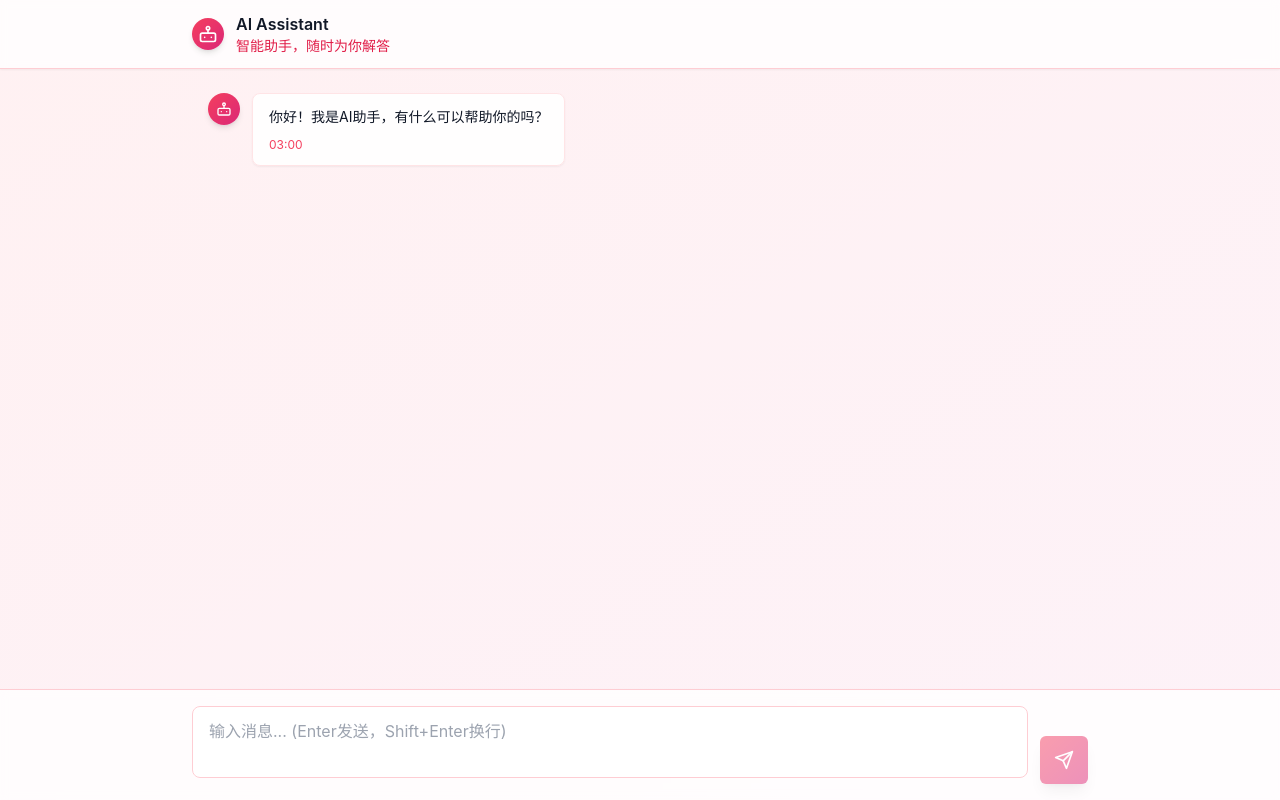
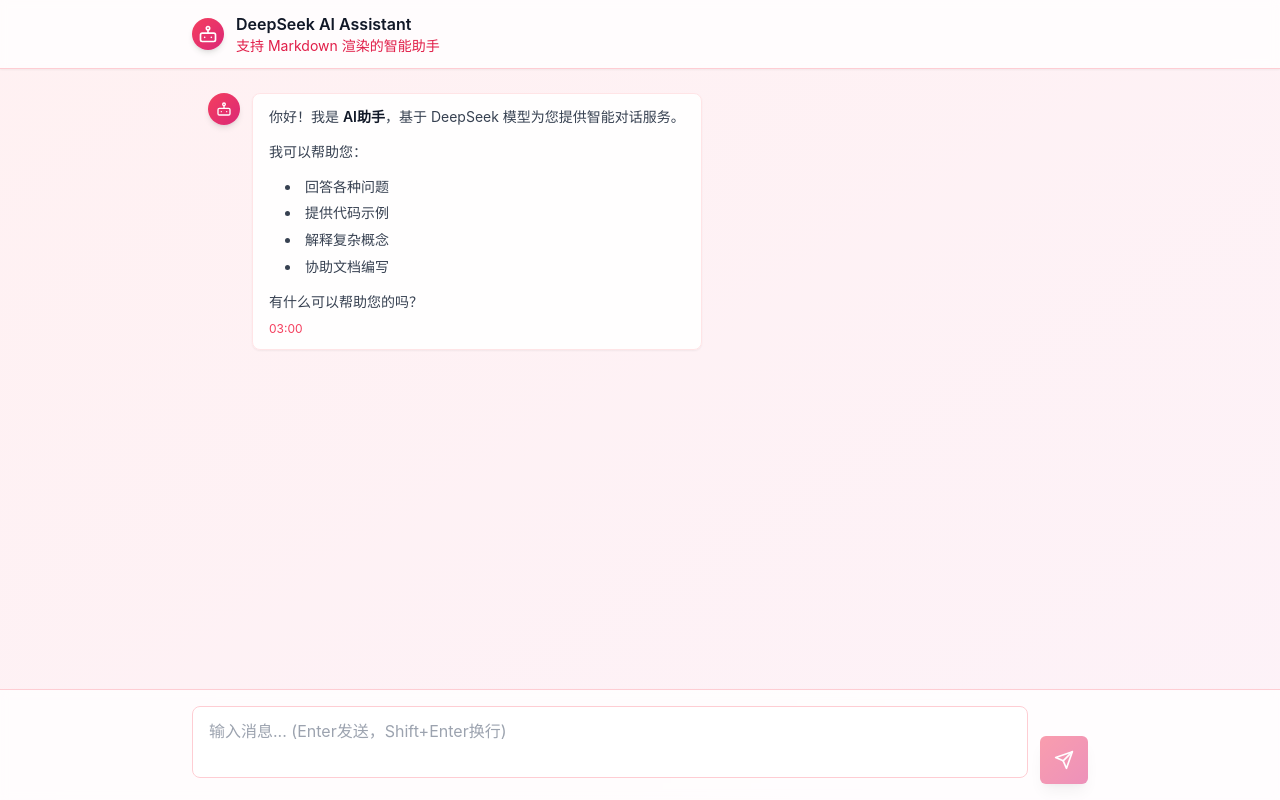
Before and after one commit to licong-site/ai-app, a React (Create React App) app: page / in a window 1280 px wide. Built offline with nearby package versions, Linux system fonts and the light colour scheme.

Commit message:
优化 ChatApp 组件，集成 MarkdownRenderer 来展示 DeepSeek API 返回的 Markdown 内容

```diff
--- a/src/components/ChatApp.tsx
+++ b/src/components/ChatApp.tsx
@@ -11,6 +11,8 @@
 
 // 导入API函数
 import { sendMessageToAPI } from '../utils/api';
+// 导入Markdown渲染组件
+import MarkdownRenderer from './MarkdownRenderer';
 
 // UI Components
 const Button: React.FC<ButtonProps> = ({
@@ -156,8 +158,17 @@
             : 'bg-white/90 backdrop-blur-sm border border-rose-100 text-gray-900'
         }`}
       >
-        <div className="text-sm leading-relaxed whitespace-pre-wrap">
-          {message.content}
+        <div className="text-sm leading-relaxed">
+          {isUser ? (
+            // 用户消息保持原有的显示方式
+            <div className="whitespace-pre-wrap">{message.content}</div>
+          ) : (
+            // AI回复使用Markdown渲染
+            <MarkdownRenderer
+              content={message.content}
+              className="ai-message-content"
+            />
+          )}
         </div>
         <div
           className={`text-xs mt-2 ${
@@ -271,7 +282,7 @@
   const [messages, setMessages] = useState<Message[]>([
     {
       id: '1',
-      content: '你好！我是AI助手，有什么可以帮助你的吗？',
+      content: '你好！我是 **AI助手**，基于 DeepSeek 模型为您提供智能对话服务。\n\n我可以帮助您：\n- 回答各种问题\n- 提供代码示例\n- 解释复杂概念\n- 协助文档编写\n\n有什么可以帮助您的吗？',
       role: 'assistant',
       timestamp: new Date()
     }
@@ -353,8 +364,8 @@
             <Bot className="w-5 h-5 text-white" />
           </div>
           <div>
-            <h1 className="font-semibold text-gray-900">AI Assistant</h1>
-            <p className="text-sm text-rose-600">智能助手，随时为你解答</p>
+            <h1 className="font-semibold text-gray-900">DeepSeek AI Assistant</h1>
+            <p className="text-sm text-rose-600">支持 Markdown 渲染的智能助手</p>
           </div>
         </div>
       </div>
```
